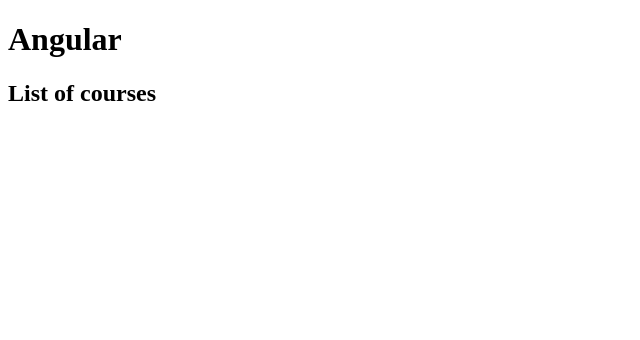
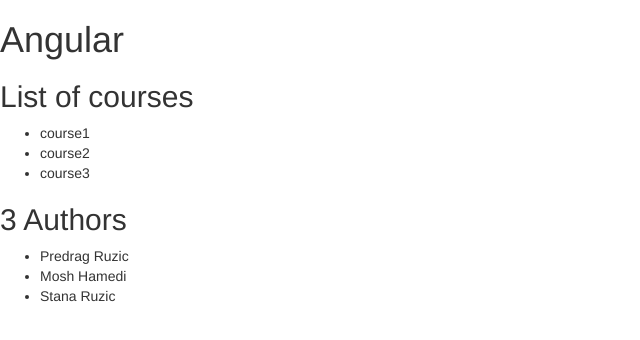
Before and after one commit to pruzic/angular2BeginnerMosh, an Angular app: page / in a window 1280 px wide. Shown: the top 340 px of the page, without its empty margins (0-640 px from the left). Built offline with nearby package versions, Linux system fonts and the light colour scheme.

Commit message:
create service

```diff
--- a/package.json
+++ b/package.json
@@ -21,6 +21,7 @@
     "@angular/platform-browser": "^4.2.4",
     "@angular/platform-browser-dynamic": "^4.2.4",
     "@angular/router": "^4.2.4",
+    "bootstrap": "^3.3.7",
     "core-js": "^2.4.1",
     "rxjs": "^5.4.2",
     "zone.js": "^0.8.14"
--- a/src/app/app.component.html
+++ b/src/app/app.component.html
@@ -1,3 +1,4 @@
 <h1>
     Angular</h1>
 <courses></courses>
+<authors></authors>
--- /dev/null
+++ b/src/app/authors/authors.component.html
@@ -0,0 +1,8 @@
+<h2>
+    {{authors.length }} Authors</h2>
+
+<ul>
+    <li *ngFor="let author of authors">
+        {{author}}
+    </li>
+</ul>
--- /dev/null
+++ b/src/app/authors/authors.component.ts
@@ -0,0 +1,29 @@
+import { AuthorsService } from '././authors.service';
+import { Component, OnInit } from '@angular/core';
+
+@Component({
+  selector: 'authors',
+  templateUrl: './authors.component.html',
+  styleUrls: ['./authors.component.css']
+  // ,template: `
+  //     <h2>{{authorsTitle}}</h2>
+  //     <ul>
+  //         <li *ngFor="let author of authors">
+  //             {{author}}
+  //         </li>
+  //     </ul>
+  //   `
+})
+export class AuthorsComponent implements OnInit {
+
+  authorsTitle = "Authors";
+  authors;
+
+  constructor(service: AuthorsService) {
+    this.authors = service.getAuthors();
+  }
+
+  ngOnInit() {
+  }
+
+}
--- /dev/null
+++ b/src/app/authors/authors.service.ts
@@ -0,0 +1,8 @@
+
+
+
+export class AuthorsService {
+    getAuthors(){
+        return ["Predrag Ruzic", "Mosh Hamedi", "Stana Ruzic"];
+     }
+}
--- a/src/app/courses.component.ts
+++ b/src/app/courses.component.ts
@@ -1,12 +1,25 @@
+
+import { CoursesService } from './courses.service';
 
 import{Component} from '@angular/core';
 
 @Component({
     selector: 'courses',
-    template: '<h2>{{title}}</h2>'
+    template: `
+        <h2>{{title}}</h2>
+        <ul>
+            <li *ngFor="let course of courses">{{course}}</li>
+        </ul>
+        `
 })
 
 
 export class CoursesComponent{
     title = "List of courses";
+    courses;
+
+    constructor(service: CoursesService, ){
+       this.courses = service.getCourses();
+
+    }
 }
--- /dev/null
+++ b/src/app/courses.service.ts
@@ -0,0 +1,8 @@
+
+
+
+export class CoursesService{
+    getCourses(){
+        return ["course1", "course2", "course3"];
+    }
+}
--- a/src/styles.css
+++ b/src/styles.css
@@ -1 +1,3 @@
 /* You can add global styles to this file, and also import other style files */
+
+@import "~bootstrap/dist/css/bootstrap.css"
```
Also changed, not shown: src/app/app.module.ts (+9 -2 lines), src/app/authors/authors.component.css (added), 1 other file (tests, documents, lock files or other folders).
